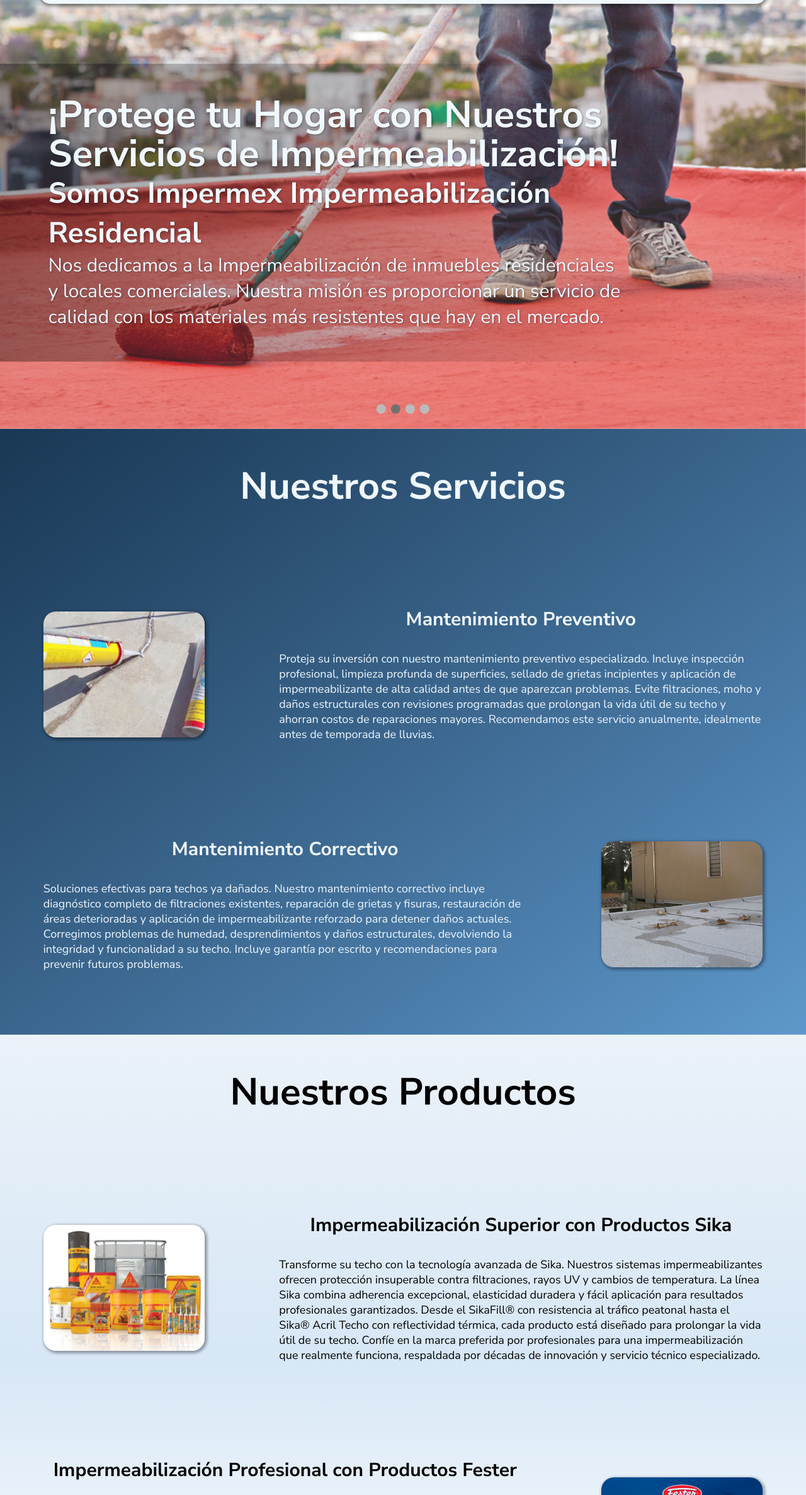
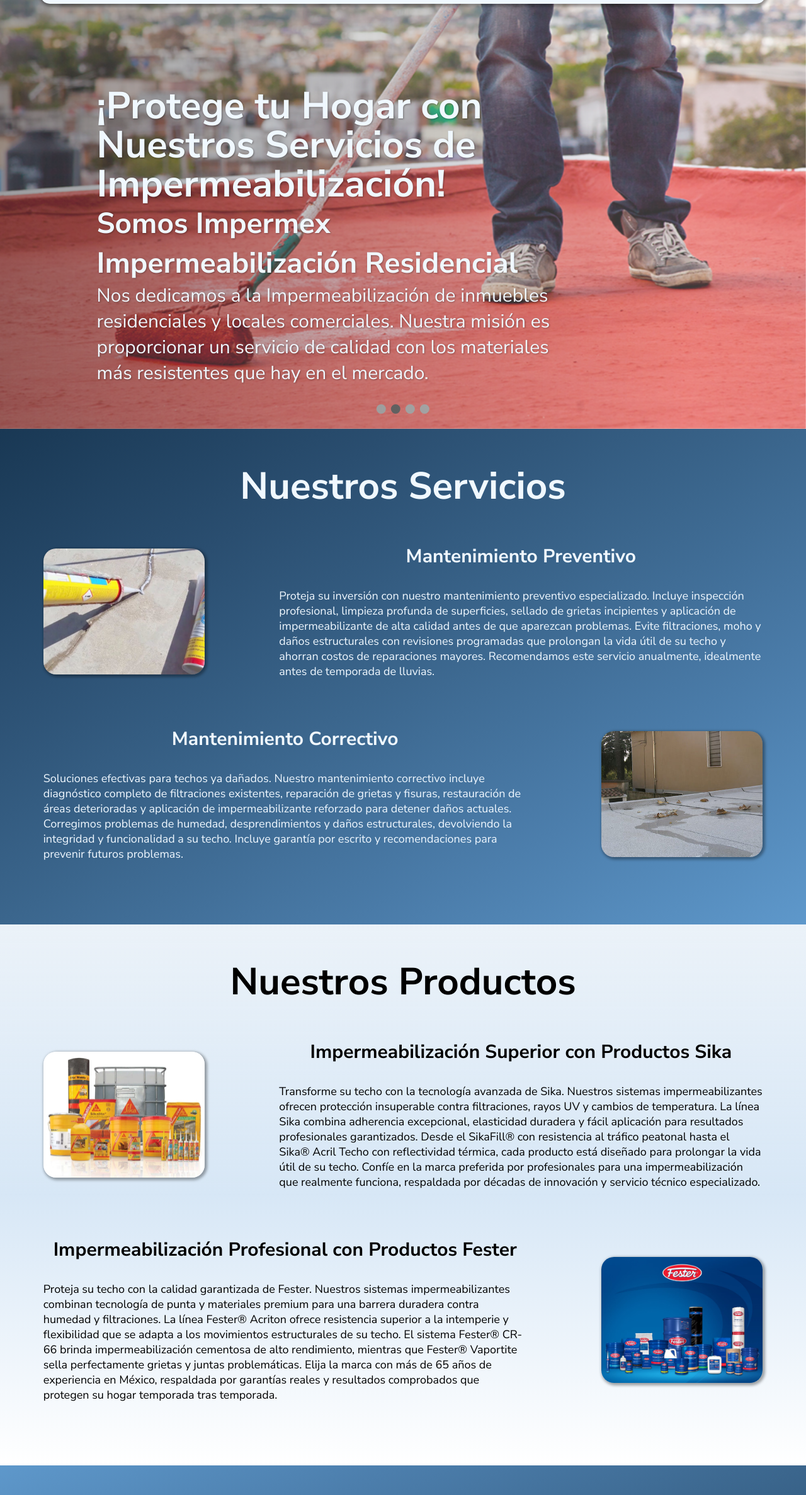
Before and after one commit to Ruiz7am/impermex.com, an Astro site: page / in a window 1280 px wide. Shown: the part 119-2493 px from the top of the page at 63% size. Built offline with nearby package versions, Linux system fonts and the light colour scheme; Astro itself is replaced by a stand-in of ours.

Commit message:
Refactors styles for improved responsiveness
Updates styles to improve responsiveness across different screen sizes.

- Adjusts hero section padding and font sizes for better mobile display.
- Modifies product and service sections to reduce gap between elements.
- Ensures footer iframe adapts to smaller screens.

```diff
--- a/src/components/Hero.astro
+++ b/src/components/Hero.astro
@@ -109,8 +109,9 @@
     position: absolute;
     top: 50%;
 		width: 100%;
-		padding-block: 50px 50px;
-    padding-inline-end: 100px;
+    padding: 12%;
+		/* padding-block: 50px 50px;
+    padding-inline-end: 100px; */
 		background: linear-gradient(to right, rgba(0,0,0,0.35), transparent);
 	}
 	.hero-info h1 {
@@ -181,7 +182,7 @@
   }
   @media (max-width: 1920px) {
     .hero-info {
-      padding-inline-start: 6%;
+      /* padding-inline-start: 6%; */
       transform: translateY(-10%);
     }
   }
@@ -221,7 +222,7 @@
     transform: translateY(-58%);
     }
     .hero-info h1 {
-      font-size: 4rem;
+      font-size: 3.5rem;
     }
     .hero-info h2 {
       font-size: 3rem;
@@ -237,7 +238,7 @@
   }
   @media (max-width: 480px) {
     .hero-info {
-      transform: translateY(-58%);
+      transform: translateY(-55%);
     }
   }
 </style>
--- a/src/components/MyFooter.astro
+++ b/src/components/MyFooter.astro
@@ -125,6 +125,8 @@
     height: 300px;
   }
   @media (max-width: 768px) {
-
+    iframe {
+      width: 100%;
+    }
   }
 </style>
--- a/src/components/Products.astro
+++ b/src/components/Products.astro
@@ -52,7 +52,6 @@
     display: flex;
     flex-direction: column;
     align-items: center;
-    gap: 100px;
     height: fit-content;
     padding-block: 50px;
     background-image: linear-gradient(to bottom,rgba(from #9bbedf r g b / 0.2), rgb(215, 231, 246), white);
@@ -64,7 +63,7 @@
     display: flex;
     align-items: center;
     justify-content: center;
-    gap: 150px;
+    gap: 75px;
     flex-wrap: wrap;
     margin-block: 50px;
   }
--- a/src/components/Services.astro
+++ b/src/components/Services.astro
@@ -43,7 +43,6 @@
     display: flex;
     flex-direction: column;
     align-items: center;
-    gap: 100px;
     height: fit-content;
     padding-block: 50px;
     color: aliceblue;
@@ -56,7 +55,7 @@
     display: flex;
     align-items: center;
     justify-content: center;
-    gap: 150px;
+    gap: 75px;
     flex-wrap: wrap;
     margin-block: 50px;
   }
```
